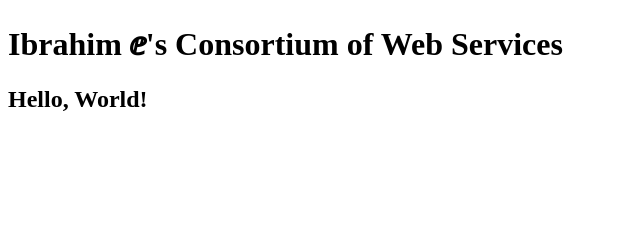
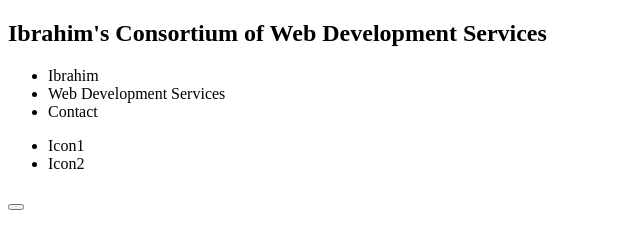
Before and after one commit to althani-sa/consortium-of-web-services, a plain HTML site: page index.html in a window 1280 px wide. Shown: the whole page, without its empty margins (0-640 px from the left). Drawn offline with Linux system fonts and the light colour scheme.

Commit message:
added header and section elements for landing page

```diff
--- a/index.html
+++ b/index.html
@@ -7,7 +7,25 @@
     <title>Document</title>
 </head>
 <body>
-    <h1>Ibrahim &exponentiale;'s Consortium of Web Services</h1>
-    <h2> Hello, World! </h2>
+    <div id="container"></div>
+    <header>
+        <nav>
+            <h1>Ibrahim's Consortium of Web Development Services</h1>
+            <ul id="left-menu">
+                <li class="listItems">Ibrahim</li>
+                <li class="listItems">Web Development Services</li>
+                <li class="listItems">Contact</li>
+            </ul>
+            <ul id="right-menu">
+                <li class="iconItems">Icon1</li>
+                <li class="iconItems">Icon2</li>
+            </ul>
+        </nav>
+   </header>
+   <main>
+       <section>
+           <h1></h1>
+           <img src="" alt=""><button></button></section>
+   </main>
 </body>
 </html>
```
